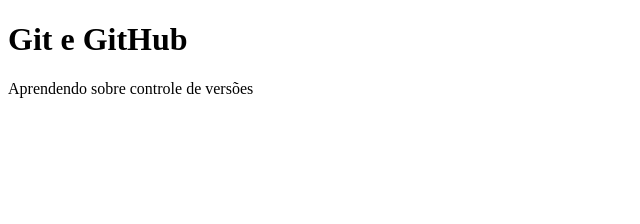
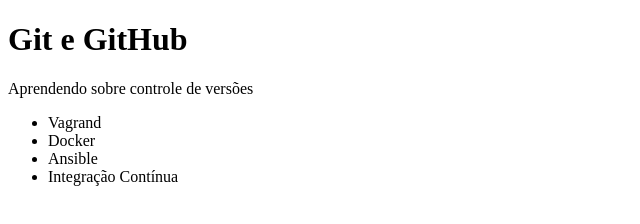
Before and after one commit to flavioasouza/git-alura, a plain HTML site: page index.html in a window 1280 px wide. Shown: the whole page, without its empty margins (0-640 px from the left). Drawn offline with Linux system fonts and the light colour scheme.

```diff
--- a/index.html
+++ b/index.html
@@ -4,10 +4,17 @@
     <meta charset="UTF-8">
     <meta http-equiv="X-UA-Compatible" content="IE=edge">
     <meta name="viewport" content="width=device-width, initial-scale=1.0">
-    <title>Curso Git e GitHub na Alura</title>
+    <title>Curso Alura</title>
 </head>
 <h1>Git e GitHub</h1>
 <body>
     <p>Aprendendo sobre controle de versões</p>
+    <ul>
+        <li>Vagrand</li>
+        <li>Docker</li>
+        <li>Ansible</li>
+        <li>Integração Contínua</li>
+    </ul>
 </body>
+
 </html>
```
